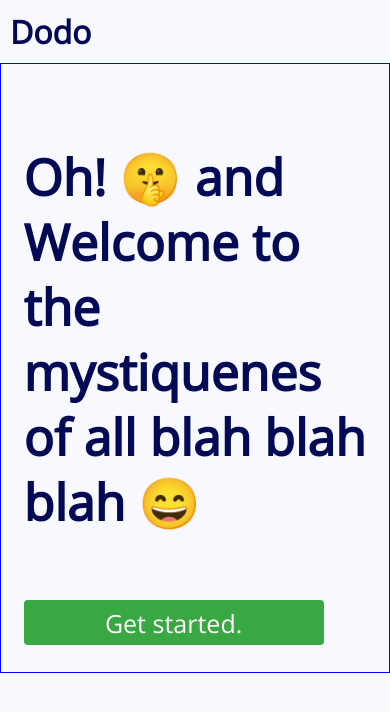
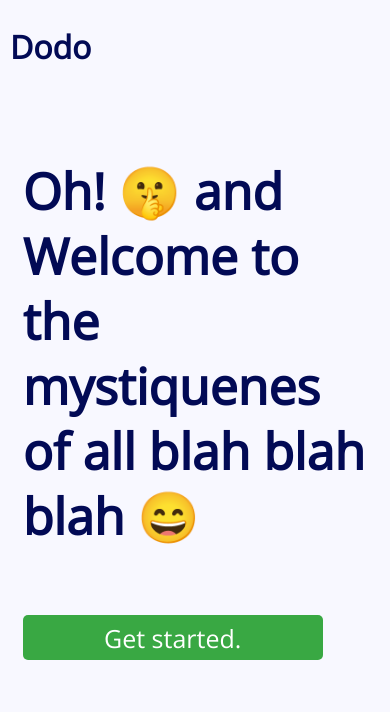
Before and after one commit to kaf-lamed-beyt/firebase-react, a React app: page / in a window 390 px wide. Shown: the top 712 px of the page. Built offline with nearby package versions, Linux system fonts and the light colour scheme.

Commit message:
restored input component

```diff
--- a/src/components/Loader.js
+++ b/src/components/Loader.js
@@ -1,21 +1,17 @@
 import React from 'react'
 
 const Loader = () => {
-    document.onreadystatechange = () => {
-        if (document.readyState !== "complete") {
-            document.querySelector("body").style.visibility = "hidden"
-            document.querySelector("#loader").style.visibility = "visible"
-        } else {
-            document.querySelector("#loader").style.display = "none"
-            document.querySelector("body").style.visibility = "visible"
-        }
+  document.onreadystatechange = () => {
+    if (document.readyState !== 'complete') {
+      document.querySelector('body').style.visibility = 'hidden'
+      document.querySelector('#loader').style.visibility = 'visible'
+    } else {
+      document.querySelector('#loader').style.display = 'none'
+      document.querySelector('body').style.visibility = 'visible'
     }
+  }
 
-    return (
-        <div id="loader" className="center">
-
-        </div>
-    )
+  return <div id="loader" className="center"></div>
 }
 
 export default Loader
--- a/src/pages/ForgotPwd.js
+++ b/src/pages/ForgotPwd.js
@@ -1,9 +1,42 @@
 import React from 'react'
+import Input from '../components/Input'
+import { Button } from '../components/Buttons'
 
 export default function ForgotPassword() {
   return (
     <div className="forgot__base">
       <h1>Forgot Password</h1>
+      <div className="form__base">
+        <h2 className="form__title">Login</h2>
+        <form className="login form" action="">
+          <Input
+            type="email"
+            name="email"
+            id="email"
+            value={input}
+            event={handleChange}
+            default_text="emailaddress@example.com"
+          />
+        </form>
+        <div className="flex">
+          <Button className="btn btn-25 outline__primary" event={handleClick}>
+            Login
+          </Button>
+          <p className="alt-text">
+            Don't have an account?{' '}
+            <Link to={Routes.signup} className="link__text__underline">
+              signup
+            </Link>
+          </p>
+        </div>
+        <p className="alt-text">
+          <Link to={Routes.forgotPassword} className="link__text__underline">
+            Forgot password?
+          </Link>
+        </p>
+        <p className="alt-text">Login with facebook or google</p>
+        <SocialAuth className="social__auth flex" />
+      </div>
     </div>
   )
 }
--- a/src/pages/LogIn.js
+++ b/src/pages/LogIn.js
@@ -1,5 +1,5 @@
 import React from 'react'
-import Input from '../../Input'
+import Input from '../components/Input'
 import { Button } from '../components/Buttons'
 import { Link } from 'react-router-dom'
 import SocialAuth from '../components/SocialAuth'
@@ -52,6 +52,11 @@ export default function Login() {
             </Link>
           </p>
         </div>
+        <p className="alt-text">
+          <Link to={Routes.forgotPassword} className="link__text__underline">
+            Forgot password?
+          </Link>
+        </p>
         <p className="alt-text">Login with facebook or google</p>
         <SocialAuth className="social__auth flex" />
       </div>
--- a/src/scss/_variables.scss
+++ b/src/scss/_variables.scss
@@ -9,6 +9,7 @@ $md: 25px;
 $lg: 35px;
 $xlg: 50px;
 $xxlg: 75px;
+$mobile: 20px;
 
 // utility (debugging)
 $debug: 1px solid red;
--- a/src/scss/components/buttons.scss
+++ b/src/scss/components/buttons.scss
@@ -4,7 +4,7 @@
   width: 120px;
   height: 40px;
   border: none;
-  border-radius: 4px;
+  border-radius: 5px;
   color: #fff;
   font-size: $md;
   margin: 15px;
@@ -107,6 +107,7 @@
   background: $bg-primary;
   color: $facebook-blue;
   border: 2px solid $facebook-blue;
+  outline-color: $facebook-blue;
 
   &:hover {
     cursor: pointer;
@@ -120,6 +121,7 @@
   background: $bg-primary;
   color: $google-red;
   border: 2px solid $google-red;
+  outline-color: $google-red;
 
   &:hover {
     cursor: pointer;
--- a/src/scss/global.scss
+++ b/src/scss/global.scss
@@ -33,15 +33,15 @@
 .link__text__underline {
   color: $primary;
 }
+
+h1 {
+  text-align: center;
+  color: $primary;
+}
 //
 
 body {
   background: $bg-primary;
-}
-
-h1 {
-  text-align: center;
-  color: $primary;
 }
 
 // header section starts here
@@ -50,13 +50,21 @@ header {
   justify-content: space-around;
   padding: 10px;
 
+  .brand {
+    h1 {
+      padding-top: 15px;
+      color: $primary;
+    }
+  }
+
   nav ul {
     display: flex;
 
     li {
-      margin: 20px;
+      margin: 15px;
       list-style-type: none;
       text-decoration: none;
+      font-size: $mobile;
     }
   }
 
@@ -79,14 +87,16 @@ header {
     // border: $debug;
 
     @media only screen and (max-width: 576px) {
-      border: 1px solid blue;
       width: 100%;
       margin: 0;
-
 
       .dodo__base {
         padding: 5%;
         margin-top: 15%;
+
+        .dodo__text {
+          font-size: $lg;
+        }
 
         .get-started {
           height: 45px;
```
Also changed, not shown: src/components/Input.js (renamed from Input.js), src/scss/components/loader.scss (indentation only).
